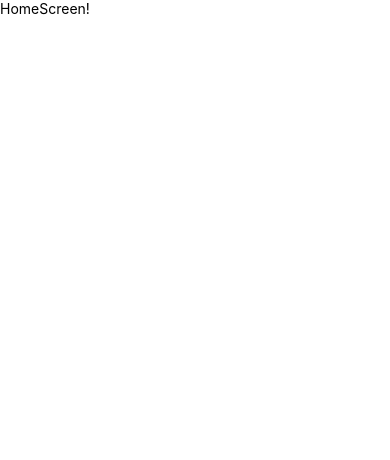
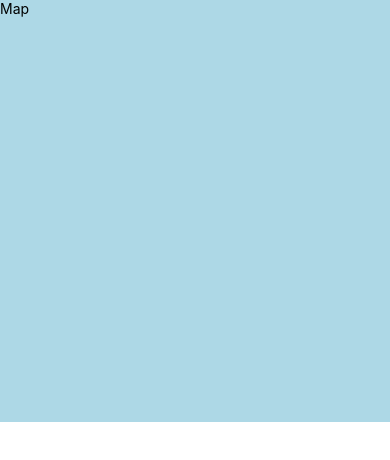
Before and after one commit to garyunyoung/react-native, a React Native app: screen / in a window 390 px wide. Shown: the top 460 px of the page. Built offline with nearby package versions, Linux system fonts and the light colour scheme.

Commit message:
Add variables folder, Get screen dimensions, Add mock map view

```diff
--- a/screens/HomeScreen.tsx
+++ b/screens/HomeScreen.tsx
@@ -1,10 +1,14 @@
 import React from 'react'
 import { StatusBar as ExpoStatusBar } from 'expo-status-bar'
+
+import CONSTANTS from '../variables/constants'
+import { height, width } from '../variables/theme'
 
 import {
   Platform,
   StyleSheet,
   SafeAreaView,
+  View,
   Text,
   StatusBar
 } from 'react-native'
@@ -12,7 +16,9 @@ import {
 export default function HomeScreen() {
   return (
     <SafeAreaView style={styles.container}>
-      <Text>HomeScreen!</Text>
+      <View style={styles.map}>
+        <Text>Map</Text>
+      </View>
       <ExpoStatusBar style="auto" />
     </SafeAreaView>
   )
@@ -23,8 +29,12 @@ const styles = StyleSheet.create({
     flex: 1,
     backgroundColor: 'white',
     paddingTop:
-      Platform.OS === 'android'
+      Platform.OS === CONSTANTS.android
         ? StatusBar.currentHeight
         : 0
+  },
+  map: {
+    height: height * 0.5,
+    backgroundColor: 'lightblue'
   }
 })
--- /dev/null
+++ b/variables/constants.tsx
@@ -0,0 +1,3 @@
+export default {
+  android: 'android'
+}
--- /dev/null
+++ b/variables/theme.tsx
@@ -0,0 +1,3 @@
+import { Dimensions } from 'react-native'
+
+export const { height, width } = Dimensions.get('window')
```
